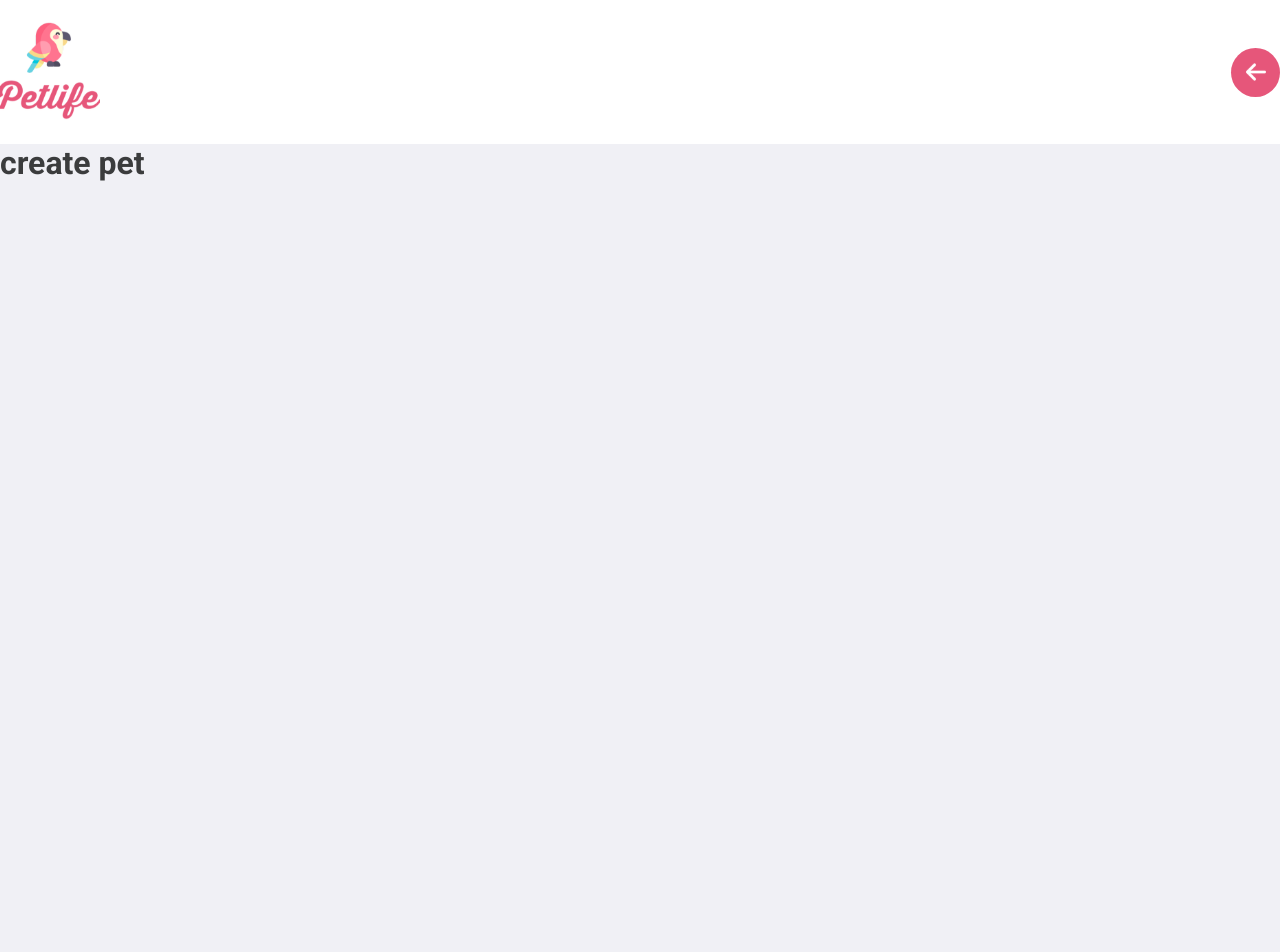
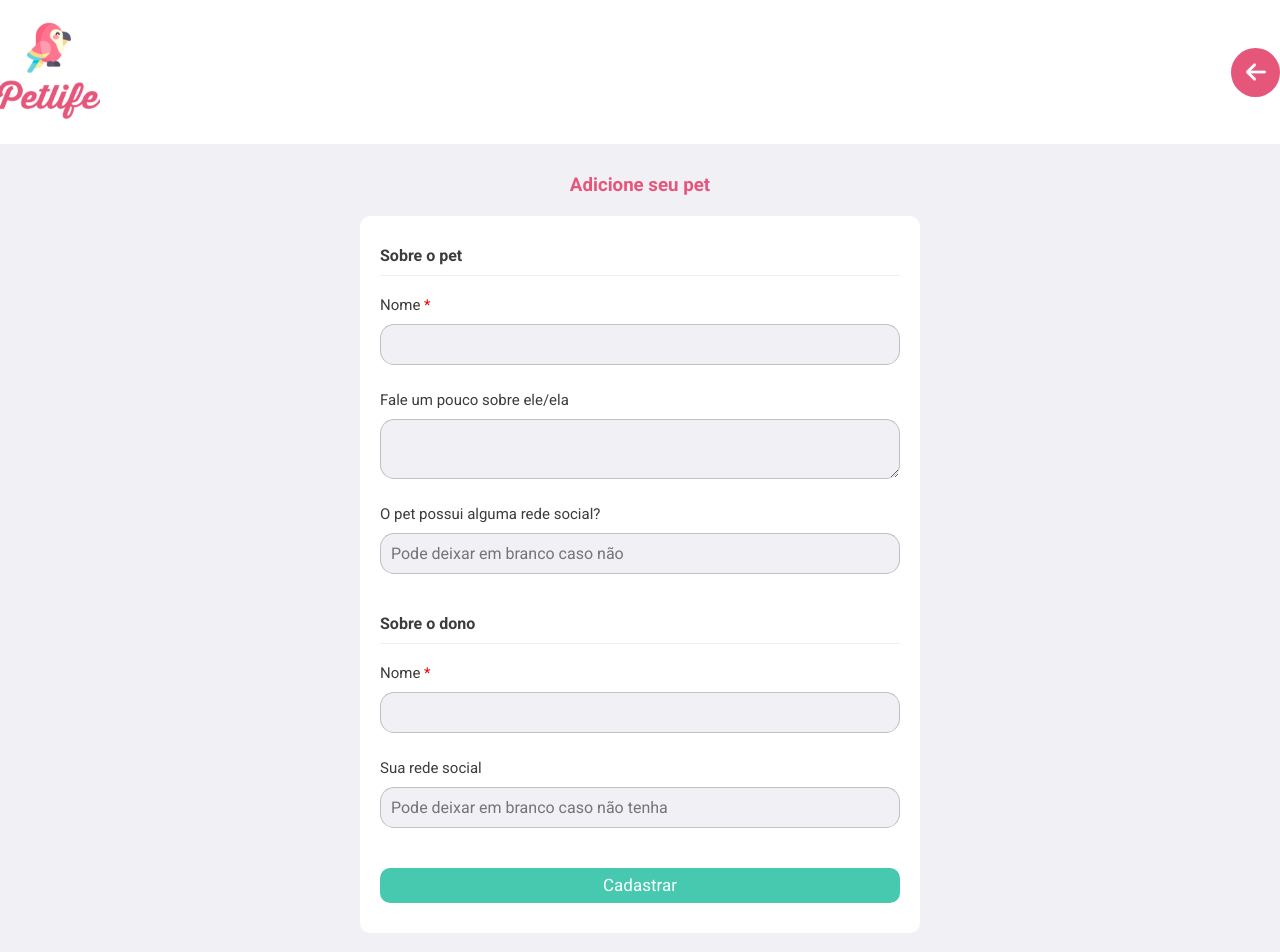
Before and after one commit to WesleyyRafaell/PetLife, a React (Create React App) app: page /create-pet in a window 1280 px wide. Shown: the top 952 px of the page. Before the commit the page ends 800 px from the top, so only its background shows below. Built offline with nearby package versions, Linux system fonts and the light colour scheme.

Commit message:
criando components form, input e textarea

```diff
--- /dev/null
+++ b/src/components/Form/index.js
@@ -0,0 +1,39 @@
+import Input from '../Input';
+import TextArea from '../TextArea';
+import './style.css';
+
+export default function Form() {
+  return (
+    <form>
+      <div className="containerBoxInput">
+        <h4>Sobre o pet</h4>
+        <div className="boxInput">
+          <label htmlFor="namePet">Nome <span>*</span></label>
+          <Input id="namePet" name="namePet" />
+        </div>
+        <div className="boxInput">
+          <label htmlFor="description">Fale um pouco sobre ele/ela</label>
+          <TextArea />
+        </div>
+        <div className="boxInput">
+          <label htmlFor="socialpet">O pet possui alguma rede social?</label>
+          <Input id="socialpet" name="socialpet" placeholder="Pode deixar em branco caso não" />
+        </div>
+      </div>
+      <div className="containerBoxInput">
+        <h4>Sobre o dono</h4>
+        <div className="boxInput">
+          <label htmlFor="nameOwner">Nome <span>*</span></label>
+          <Input id="nameOwner" name="nameOwner" />
+        </div>
+        <div className="boxInput">
+          <label htmlFor="socialOwner">Sua rede social</label>
+          <Input id="socialOwner" name="socialOwner" placeholder="Pode deixar em branco caso não tenha" />
+        </div>
+      </div>
+      <div className="buttonInput">
+        <button type="submit">Cadastrar</button>
+      </div>
+    </form>
+  )
+}
--- /dev/null
+++ b/src/components/Form/style.css
@@ -0,0 +1,42 @@
+.containerCreatePet form {
+  background: var(--color-white);
+  width: 560px;
+  padding: 30px 20px;
+  border-radius: 10px;
+}
+
+.containerCreatePet form h4 {
+  color: var(--color-tertiary);
+  border-bottom: 1px solid var(--color-background);
+  padding-bottom: 10px;
+  margin-bottom: 20px;
+}
+
+.containerCreatePet form .containerBoxInput {
+  margin-bottom: 40px;
+}
+
+.containerCreatePet form .boxInput {
+  display: flex;
+  flex-direction: column;
+  margin-bottom: 25.9px;
+}
+
+.containerCreatePet form .boxInput label {
+  font-size: 1.5rem;
+}
+
+.containerCreatePet form .boxInput label span {
+  color: #de0505;
+}
+
+.containerCreatePet form .buttonInput button {
+  background: var(--color-second);
+  color: var(--color-white);
+  width: 100%;
+  padding: 7.5px;
+  border-radius: 10px;
+  font-size: 1.7rem;
+  text-align: center;
+  border: none;
+}
--- /dev/null
+++ b/src/components/Input/index.js
@@ -0,0 +1,7 @@
+import './style.css';
+
+export default function Input({ id, name, placeholder }) {
+  return(
+    <input type="text" id={id} name={name} placeholder={placeholder} />
+  )
+}
--- /dev/null
+++ b/src/components/Input/style.css
@@ -0,0 +1,9 @@
+input{
+  background: #F0F0F5;
+  border: 1px solid #3b3c3d42;
+  border-radius: 14.2px;
+  padding: 10px;
+  margin-top: 10px;
+  outline: none;
+  color: var(--color-tertiary);
+}
--- /dev/null
+++ b/src/components/TextArea/index.js
@@ -0,0 +1,7 @@
+import './style.css';
+
+export default function TextArea({ id, rows }) {
+  return(
+    <textarea name="description" id={id} rows={rows} />
+  )
+}
--- /dev/null
+++ b/src/components/TextArea/style.css
@@ -0,0 +1,9 @@
+textarea{
+  background: #F0F0F5;
+  border: 1px solid #3b3c3d42;
+  border-radius: 14.2px;
+  padding: 10px;
+  margin-top: 10px;
+  outline: none;
+  color: var(--color-tertiary);
+}
--- a/src/pages/CreatePet/index.js
+++ b/src/pages/CreatePet/index.js
@@ -1,10 +1,18 @@
-import Header from "../../components/Header"
+import Form from "../../components/Form";
+import Header from "../../components/Header";
+
+import './style.css';
 
 export default function CreatePet() {
   return(
     <div className="containerCreatePet">
       <Header path="/" page="home" />
-      <h1>create pet</h1>
+      <main>
+        <div className="container">
+          <h3>Adicione seu pet</h3>
+          <Form />
+        </div>
+      </main>
     </div>
   )
 }
--- /dev/null
+++ b/src/pages/CreatePet/style.css
@@ -0,0 +1,16 @@
+.containerCreatePet main .container {
+  max-width: 1290px;
+  margin: auto;
+  display: flex;
+  flex-direction: column;
+  align-items: center;
+}
+
+.containerCreatePet main {
+  padding: 30px 0;
+}
+
+.containerCreatePet h3 {
+  color: var(--color-primary);
+  margin-bottom: 20px;
+}
```
Also changed, not shown: src/pages/CreatePet/index.css (deleted).
